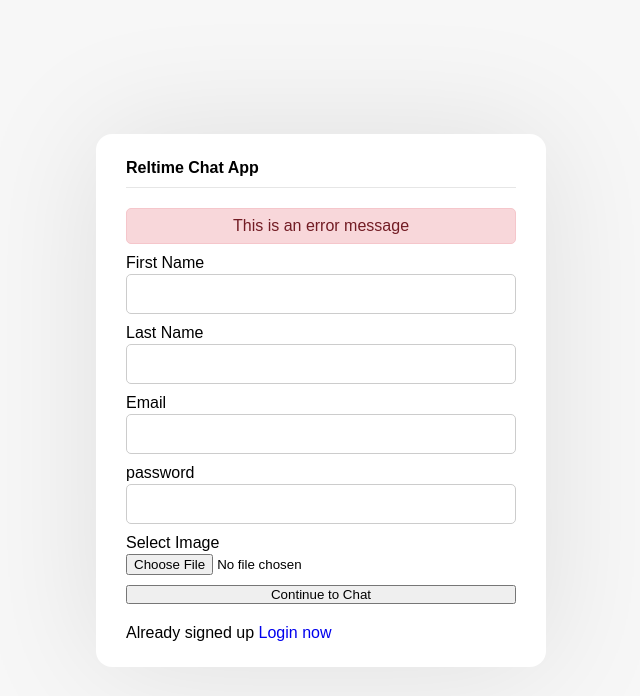
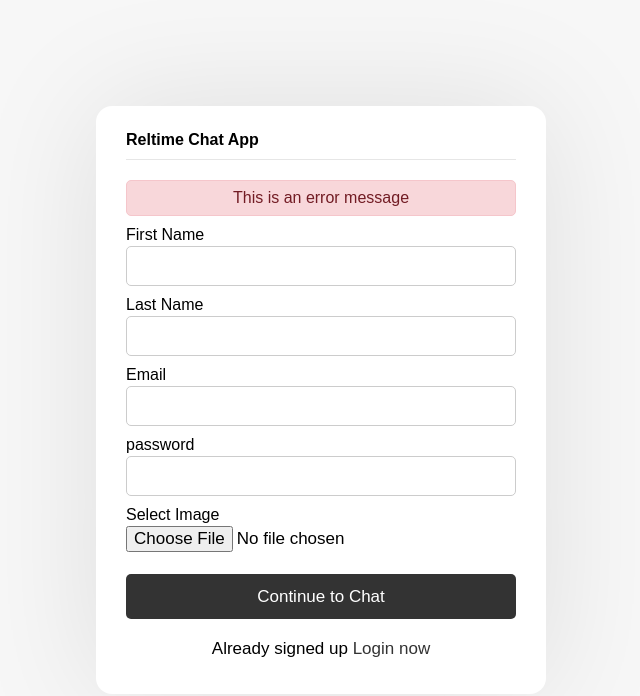
Before and after one commit to wenderoliveira1/realTime-chat, a plain HTML site: page index.html in a window 1280 px wide. Shown: the whole page, without its empty margins (319-959 px from the left). Drawn offline with Linux system fonts and the light colour scheme.

Commit message:
form finalizado

```diff
--- a/style.css
+++ b/style.css
@@ -87,3 +87,33 @@ box-shadow: 0 0 128px 0 rgba(0,0,0,0.1);
     border: 1px solid #ccc;
     border-radius: 5px;
 }
+
+.form form .image input {
+    font-size: 17px;
+}
+
+.form form .button input {
+    margin-top: 12px;
+    height: 45px;
+    border: none;
+    font-size: 17px;
+    font-weight: 400;
+    background: #333;
+    color: #fff;
+    border-radius: 5px;
+    cursor: pointer;
+
+}
+
+.form .link {
+    text-align: center;
+    margin: 10px 0;
+    font-size: 17px;
+}
+.form .link a {
+    color: #333;
+}
+
+.form .link a:hover {
+    text-decoration: underline;
+}
```
